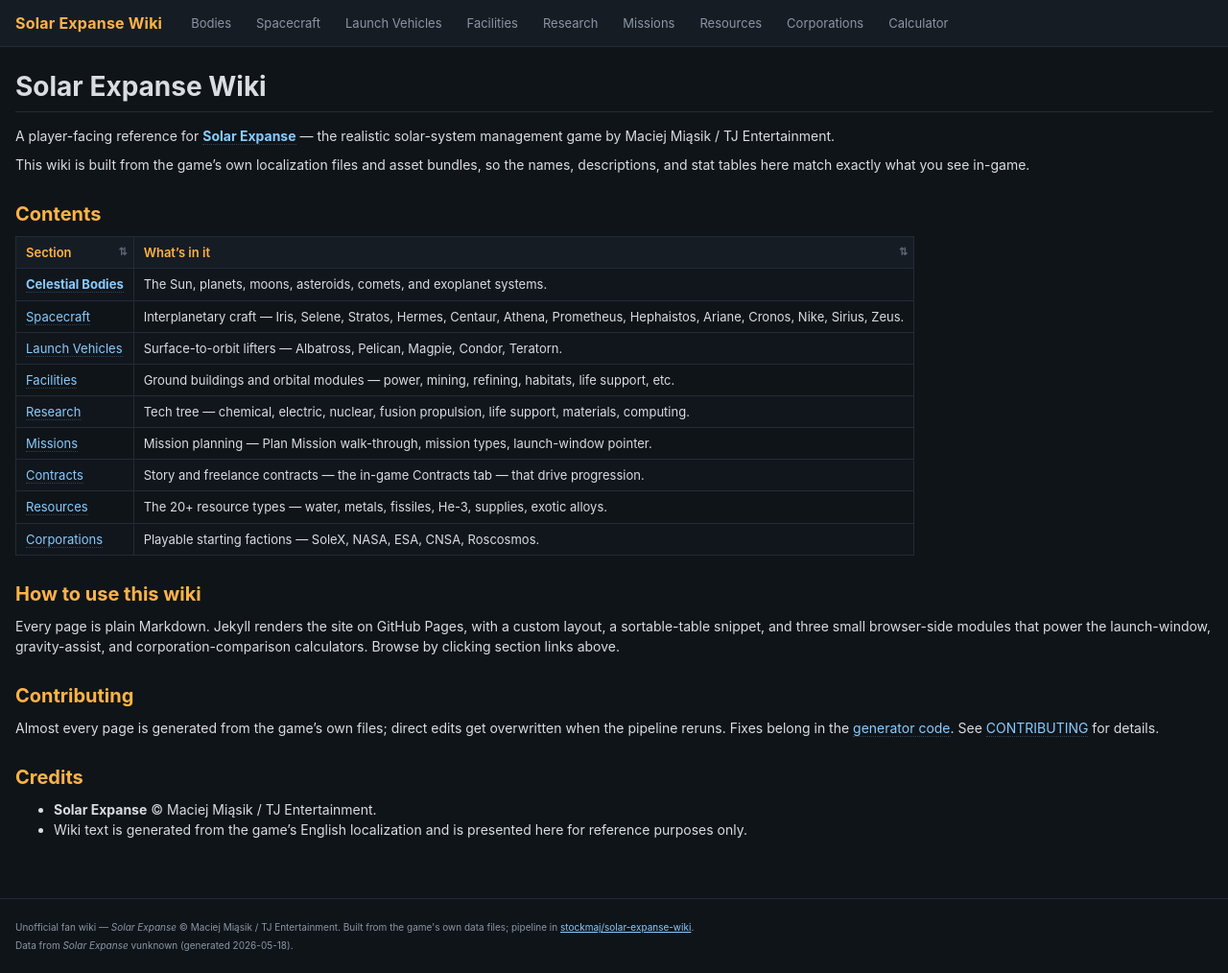
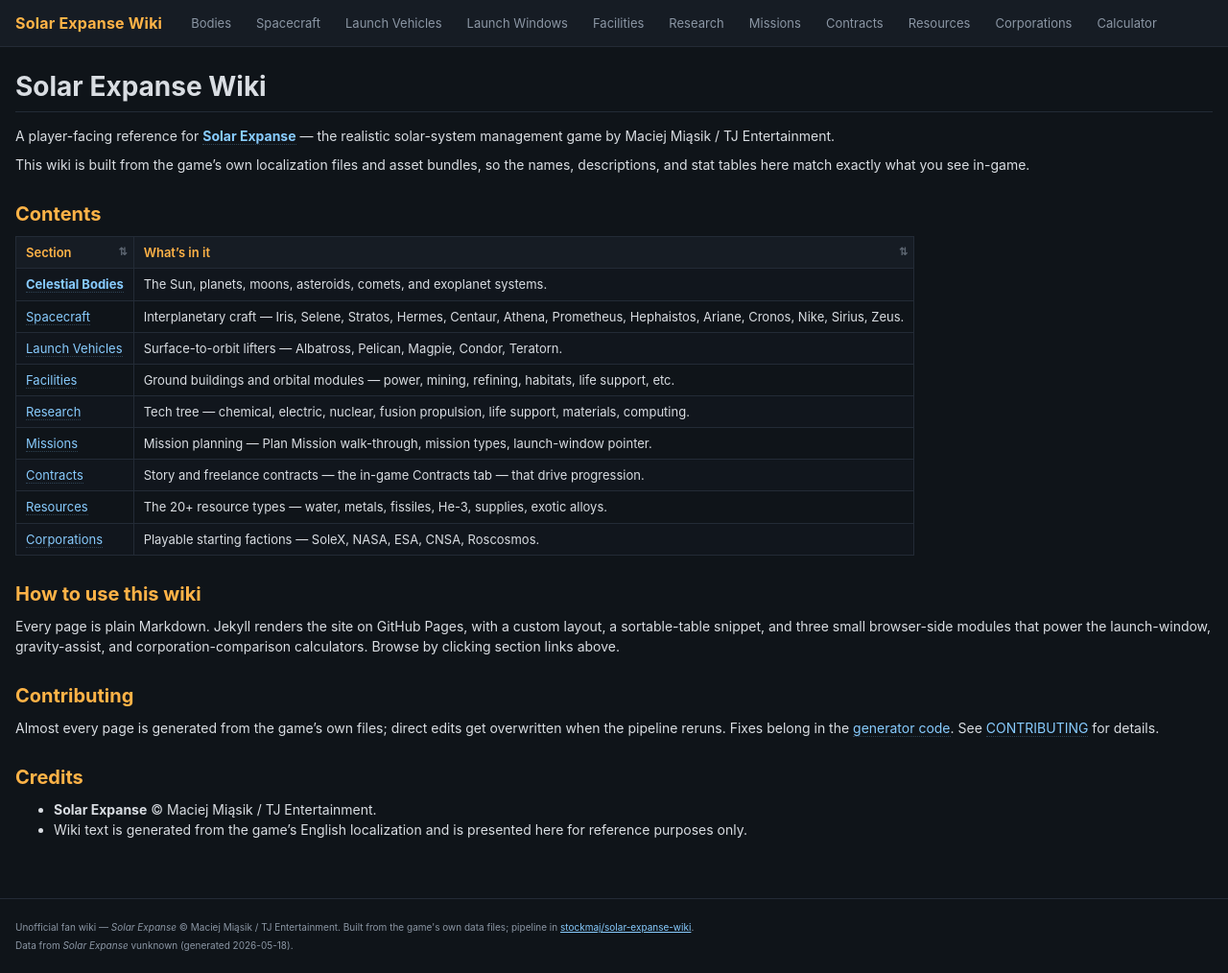
Before and after one commit to stockmaj/solar-expanse-wiki, a Jekyll site: the page built from docs/README.md, in a window 1280 px wide and 1014 px high. Shown: the whole window at 96% size. Built offline with Jekyll 4.4.1, drawn with Linux system fonts in a browser that asks for light colours; our own code applies the rules of GitHub Pages for plain Markdown files.

Commit message:
nav: add Launch Windows and Contracts links
Launch Windows next to Launch Vehicles (related planning tool);
Contracts next to Missions (story progression).  Both pages already
existed but were only reachable from the home page or via internal
cross-page links.

Co-Authored-By: Claude Opus 4.7 (1M context) <noreply@anthropic.com>

```diff
--- a/docs/_layouts/default.html
+++ b/docs/_layouts/default.html
@@ -16,9 +16,11 @@
         <a href="{{ '/celestial-bodies/' | relative_url }}"{% if u contains '/celestial-bodies' %} class="active"{% endif %}>Bodies</a>
         <a href="{{ '/spacecraft/' | relative_url }}"{% if u contains '/spacecraft' %} class="active"{% endif %}>Spacecraft</a>
         <a href="{{ '/launch-vehicles/' | relative_url }}"{% if u contains '/launch-vehicles' %} class="active"{% endif %}>Launch Vehicles</a>
+        <a href="{{ '/celestial-bodies/launch-windows.html' | relative_url }}"{% if u contains '/launch-windows' %} class="active"{% endif %}>Launch Windows</a>
         <a href="{{ '/facilities/' | relative_url }}"{% if u contains '/facilities' %} class="active"{% endif %}>Facilities</a>
         <a href="{{ '/research/' | relative_url }}"{% if u contains '/research' %} class="active"{% endif %}>Research</a>
         <a href="{{ '/missions/' | relative_url }}"{% if u contains '/missions' %} class="active"{% endif %}>Missions</a>
+        <a href="{{ '/contracts/' | relative_url }}"{% if u contains '/contracts' %} class="active"{% endif %}>Contracts</a>
         <a href="{{ '/resources/' | relative_url }}"{% if u contains '/resources' %} class="active"{% endif %}>Resources</a>
         <a href="{{ '/corporations/' | relative_url }}"{% if u contains '/corporations' %} class="active"{% endif %}>Corporations</a>
         <a href="{{ '/calculator.html' | relative_url }}"{% if u contains '/calculator' %} class="active"{% endif %}>Calculator</a>
```
